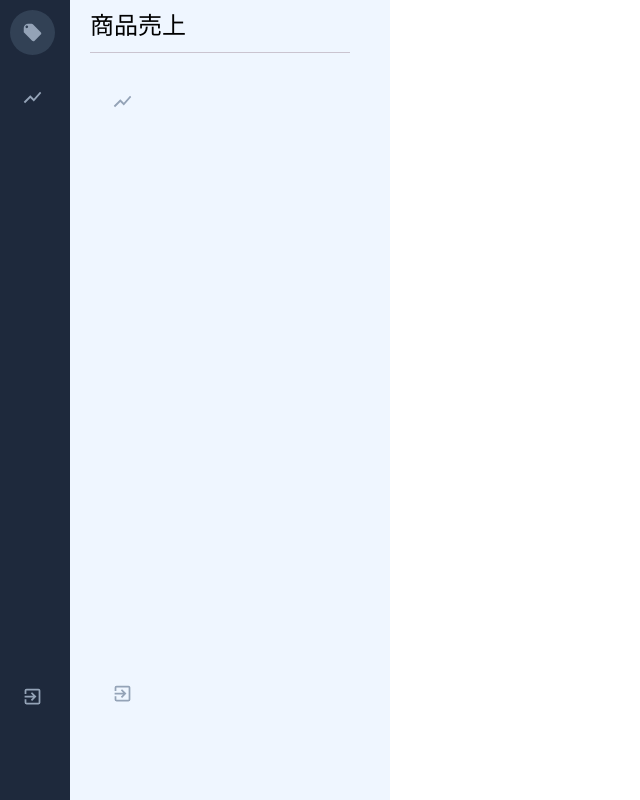
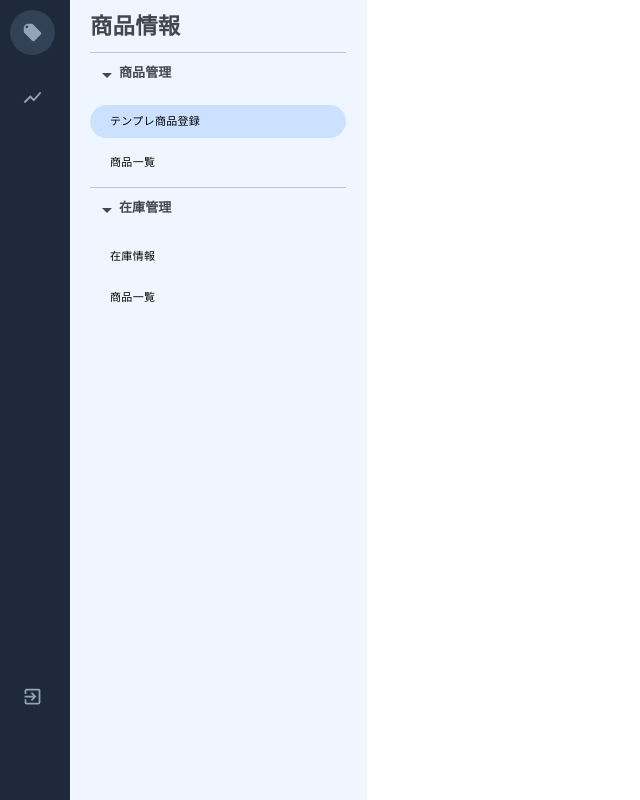
Before and after one commit to 2022-HEW/casebox, a Next.js app: page /admin/product in a window 1280 px wide. Shown: the whole page, without its empty margins (0-640 px from the left). Built offline with nearby package versions, Linux system fonts and the light colour scheme.

Commit message:
feat:Nav

```diff
--- /dev/null
+++ b/src/components/admin/common/nav/Menu.tsx
@@ -0,0 +1,67 @@
+import { Dialog, Grid } from "@mui/material";
+import React, { ReactNode, useState } from "react";
+import LocalOfferIcon from "@mui/icons-material/LocalOffer";
+import ShowChartIcon from "@mui/icons-material/ShowChart";
+import SettingsIcon from "@mui/icons-material/Settings";
+import ExitToAppIcon from "@mui/icons-material/ExitToApp";
+import ButtonValiant from "../../../../themes/admin/ButtonValiants";
+import { useRouter } from "next/router";
+import Typography from "@mui/material/Typography";
+import ArrowDropDownIcon from "@mui/icons-material/ArrowDropDown";
+import { Value } from "../../../../types/admin/Nav";
+
+type Menu = {
+  title: string;
+  children: ReactNode;
+};
+export const Menu = ({ title, children }: Menu) => {
+  const router = useRouter();
+  const ICON_VARIANT = ButtonValiant.GlobalNav;
+  let NEW_ICON_VARIANT = {
+    ...ICON_VARIANT,
+    sx: { ...ICON_VARIANT.sx, backgroundColor: "none" },
+  };
+  const [isModal, setIsModal] = useState(false);
+
+  const handleClickIcon = (pathname: string) => {
+    router.push({ pathname: pathname });
+  };
+
+  const handleClickExit = () => {
+    setIsModal(true);
+  };
+
+  const handleClose = () => {
+    setIsModal(false);
+  };
+
+  return (
+    <>
+      <Grid item sx={{
+            borderTop: "1px solid #CAC4D0",
+            flex: "none",
+            order: 0,
+            alignSelf: "stretch",
+            flexGrow: 0,
+            padding: "10px 5px 10px 5px",
+            fontWeight:"bold",
+            fontSize:"1.4rem",
+            color:" #44474F",
+            alignItems: "flexEnd"
+          }}>
+        <Grid container gap={0}>
+          <ArrowDropDownIcon sx={{ padding: "0px 0 0 0" }} />
+          <Typography
+            sx={{
+              fontSize: "13px",
+              fontWeight: "bold",
+            }}
+          >
+            {title}
+          </Typography>
+        </Grid>
+      </Grid>
+      {children}
+    </>
+  );
+};
--- a/src/components/admin/common/nav/index.tsx
+++ b/src/components/admin/common/nav/index.tsx
@@ -1,4 +1,4 @@
-import { Dialog, Grid } from "@mui/material";
+import { Button, Dialog, Grid } from "@mui/material";
 import React, { useState } from "react";
 import LocalOfferIcon from "@mui/icons-material/LocalOffer";
 import ShowChartIcon from "@mui/icons-material/ShowChart";
@@ -8,29 +8,22 @@ import ButtonValiant from "../../../../themes/admin/ButtonValiants";
 import { useRouter } from "next/router";
 import Modal from "@mui/material/Modal";
 import Typography from "@mui/material/Typography";
-
+import { Menu } from "./Menu";
+import { NavValue } from "../../../../types/admin/Nav";
 type Nav = {
   title: string;
+  values: NavValue[];
 };
-export const Nav = ({ title }: Nav) => {
+export const Nav = ({ title, values }: Nav) => {
   const router = useRouter();
-  const ICON_VARIANT = ButtonValiant.GlobalNav;
-  let NEW_ICON_VARIANT = {
-    ...ICON_VARIANT,
-    sx: { ...ICON_VARIANT.sx, backgroundColor: "none" },
-  };
-  const [isModal, setIsModal] = useState(false);
-
-  const handleClickIcon = (pathname: string) => {
-    router.push({ pathname: pathname });
+  const BUTTON_VARIANT = ButtonValiant.Nav;
+  let NEW_BUTTON_VARIANT = {
+    ...BUTTON_VARIANT,
+    sx: { ...BUTTON_VARIANT.sx, backgroundColor: "none" },
   };
 
-  const handleClickExit = () => {
-    setIsModal(true);
-  };
-
-  const handleClose = () => {
-    setIsModal(false);
+  const handleClickButton = (pathname: string) => {
+    router.push({ pathname: pathname });
   };
 
   return (
@@ -40,39 +33,34 @@ export const Nav = ({ title }: Nav) => {
       sx={{
         backgroundColor: "#EFF6FF",
         height: "100vh",
-        width: "25vw",
-        padding: "10px 40px 0 20px",
+        width: "23.2vw",
+        padding: "10px 40px 10px 20px",
       }}
-      gap={2}
+      gap={1}
     >
       <Grid item>
         <Typography
-          variant="h5"
           sx={{
-            borderBottom: "1px solid #CAC4D0",
-            flex: "none",
-            order: 0,
-            alignSelf: "stretch",
-            flexGrow: 0,
-            padding:"0 0 10px 0"
+            // padding: "5px 5px 10px 5px",
+            fontWeight:"bold",
+            fontSize:"1.4rem",
+            color:" #44474F",
           }}
         >
           {title}
         </Typography>
       </Grid>
-      <Grid item xs={8.75}>
-        <ShowChartIcon
-          {...(router.pathname === "/admin/chart"
-            ? ICON_VARIANT
-            : NEW_ICON_VARIANT)}
-          onClick={() => handleClickIcon("/admin/chart")}
-        />
-      </Grid>
-
-      <Grid item>
-        <ExitToAppIcon {...NEW_ICON_VARIANT} onClick={handleClickExit} />
-      </Grid>
-      <Dialog open={isModal} onClose={handleClose}></Dialog>
+      {values.map((value) => (
+        <Menu title={value.title} >
+          {value.value.map((value) => (
+            <Grid>
+                <Button {...(router.pathname === value.url
+            ? BUTTON_VARIANT
+            : NEW_BUTTON_VARIANT)} onClick={()=>handleClickButton(value.url)} >{value.title}</Button>
+            </Grid>
+          ))}
+        </Menu>
+      ))}
     </Grid>
   );
 };
--- a/src/pages/admin/product/index.tsx
+++ b/src/pages/admin/product/index.tsx
@@ -2,12 +2,13 @@ import { Grid } from "@mui/material";
 import React from "react";
 import { GlobalNav } from "../../../components/admin/common/globalNav";
 import { Nav } from "../../../components/admin/common/nav";
+import { SUBTITLE } from "../../../themes/admin/ProductNav";
+const Product = () => {
 
-const Product = () => {
   return (
-    <Grid container>
+    <Grid container gap={0}>
       <GlobalNav />
-      <Nav title={"商品売上"} />
+      <Nav title={"商品情報"} values={SUBTITLE}/>
     </Grid>
   );
 };
--- a/src/themes/admin/ButtonValiants.ts
+++ b/src/themes/admin/ButtonValiants.ts
@@ -8,7 +8,22 @@ const ButtonValiant = {
       fontSize: "45px",
       margin: "10px 10px -10px",
     },
-}
+  },
+  Nav:{
+    htmlColor: "#94A3B7",
+    sx: {
+      backgroundColor:"#CCE1FF",
+      borderRadius: "100px",
+      width:"20vw",
+      color:"#000",
+      padding:"7px 0 7px 20px",
+      "&:hover":{
+        backgroundColor:"#CCE1FF"
+      },
+      justifyContent:"flex-start",
+      fontSize:"11px"
+    },
+  }
 } as const
 
 export default ButtonValiant
--- /dev/null
+++ b/src/themes/admin/ProductNav.ts
@@ -0,0 +1,29 @@
+export const SUBTITLE = [
+  {
+    title: "商品管理",
+    value: [
+      {
+        title: "テンプレ商品登録",
+        url: "/admin/product",
+      },
+      {
+        title: "商品一覧",
+        url: "/admin/product/list",
+      },
+    ],
+  },
+
+  {
+    title: "在庫管理",
+    value: [
+      {
+        title: "在庫情報",
+        url: "/admin/stock",
+      },
+      {
+        title: "商品一覧",
+        url: "/admin/stock/list",
+      },
+    ],
+  },
+];
--- /dev/null
+++ b/src/types/admin/Nav.ts
@@ -0,0 +1,8 @@
+export interface Value{
+    [key:string]:string
+}
+
+export interface NavValue {
+    title:string
+    value:Value[]
+}
```
